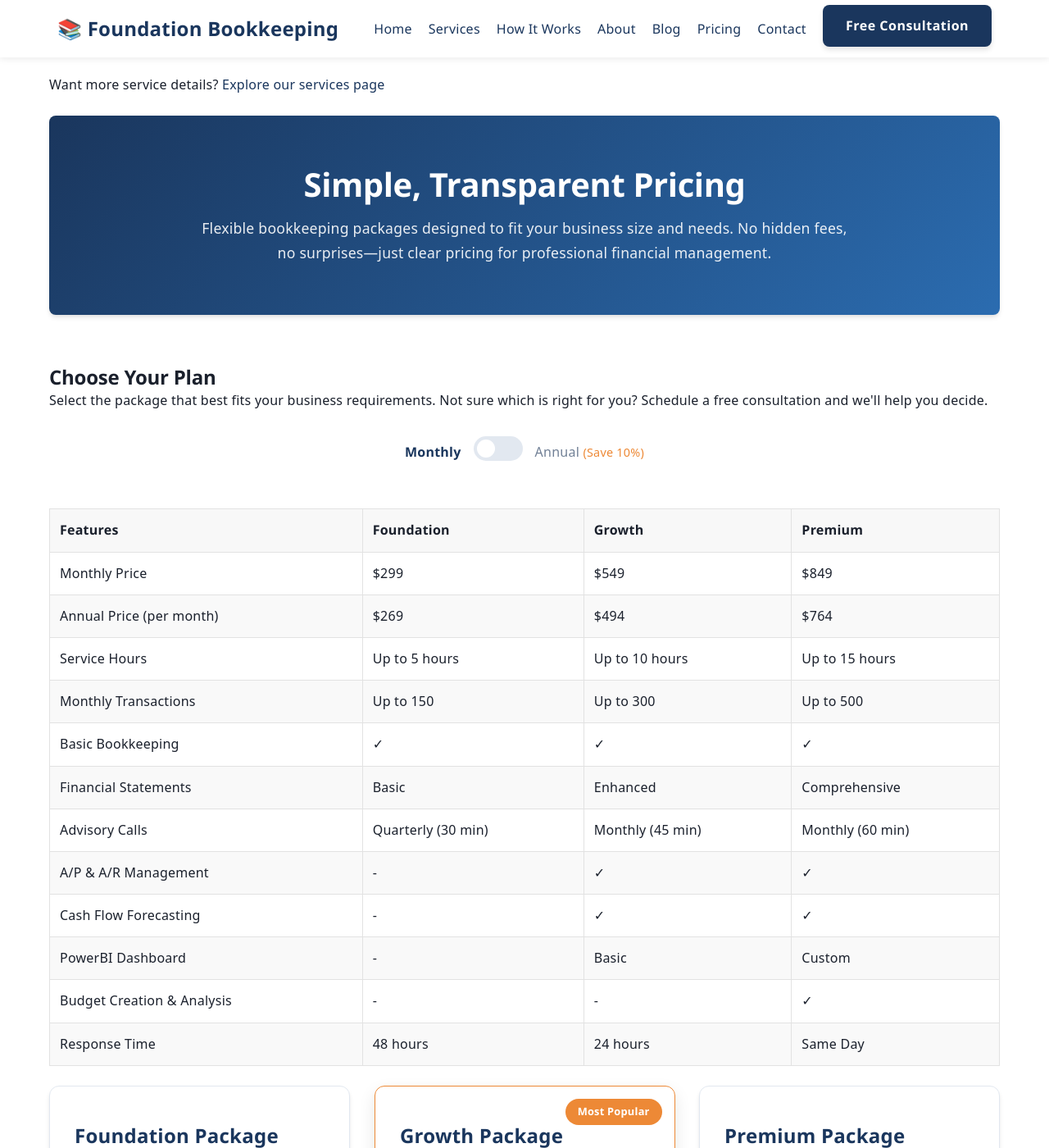
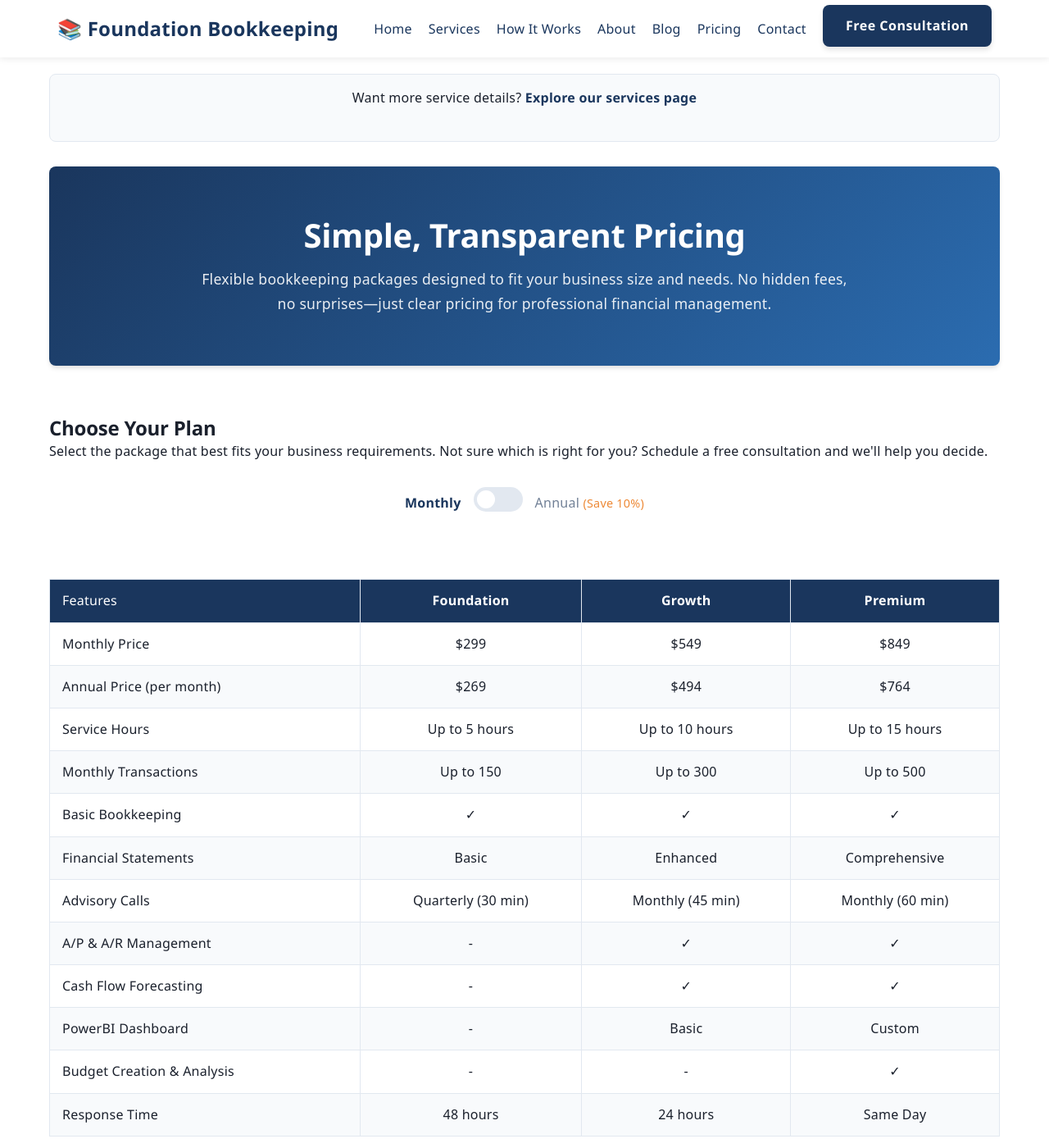
Before and after one commit to jcampbell9724/jcampbell-bookkeeping, a Jekyll site: the page built from pricing.md, in a window 1280 px wide and 1400 px high. Shown: the whole window at 82% size. Built offline with Jekyll 4.4.1, drawn with Linux system fonts in a browser that asks for light colours.

Commit message:
Update styles.css

```diff
--- a/css/styles.css
+++ b/css/styles.css
@@ -3298,3 +3298,102 @@ header {
         font-size: var(--font-size-lg);
     }
 }
+
+/* Add to styles.css */
+
+.pricing-banner, .services-banner {
+    background-color: #f8fafc;
+    padding: 15px;
+    border-radius: 8px;
+    margin-bottom: 30px;
+    text-align: center;
+    border: 1px solid #e2e8f0;
+}
+
+.pricing-banner a, .services-banner a {
+    font-weight: bold;
+    color: var(--primary-color);
+}
+
+/* Comparison Table Styles */
+.package-comparison {
+    margin: 40px 0;
+    overflow-x: auto;
+}
+
+.comparison-table {
+    width: 100%;
+    border-collapse: collapse;
+    margin-bottom: 30px;
+}
+
+.comparison-table th,
+.comparison-table td {
+    padding: 12px 15px;
+    text-align: center;
+    border: 1px solid #e2e8f0;
+}
+
+.comparison-table th {
+    background-color: var(--primary-color);
+    color: white;
+    font-weight: 600;
+}
+
+.comparison-table th:first-child,
+.comparison-table td:first-child {
+    text-align: left;
+    font-weight: 500;
+}
+
+.comparison-table tr:nth-child(even) {
+    background-color: #f8fafc;
+}
+
+/* Payment Options Styles */
+.payment-options-grid {
+    display: grid;
+    grid-template-columns: repeat(auto-fit, minmax(250px, 1fr));
+    gap: 30px;
+    margin-top: 30px;
+}
+
+.payment-option {
+    background-color: white;
+    border: 1px solid #e2e8f0;
+    border-radius: 8px;
+    padding: 25px;
+    box-shadow: var(--box-shadow);
+}
+
+.payment-option h3 {
+    color: var(--primary-color);
+    margin-bottom: 15px;
+    font-size: 1.2rem;
+}
+
+.payment-option ul {
+    list-style-type: disc;
+    padding-left: 20px;
+}
+
+.payment-option ul li {
+    margin-bottom: 8px;
+    color: var(--grey-color);
+}
+
+/* Responsive fixes for comparison table */
+@media (max-width: 768px) {
+    .comparison-table {
+        min-width: 650px;
+    }
+
+    .package-comparison {
+        margin: 30px -20px;
+        padding: 0 20px;
+    }
+
+    .payment-options-grid {
+        grid-template-columns: 1fr;
+    }
+}
```
